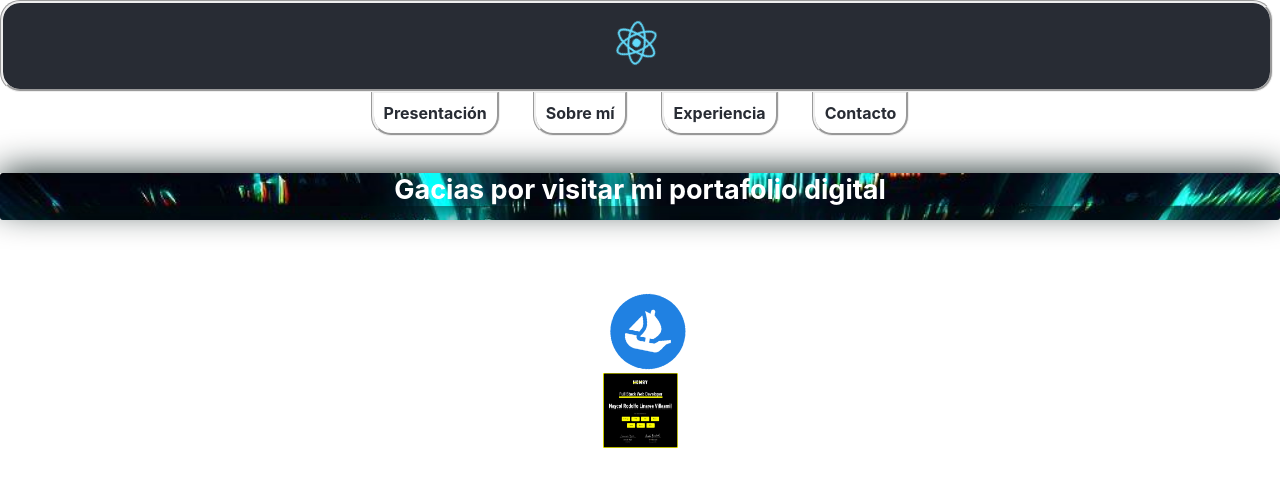
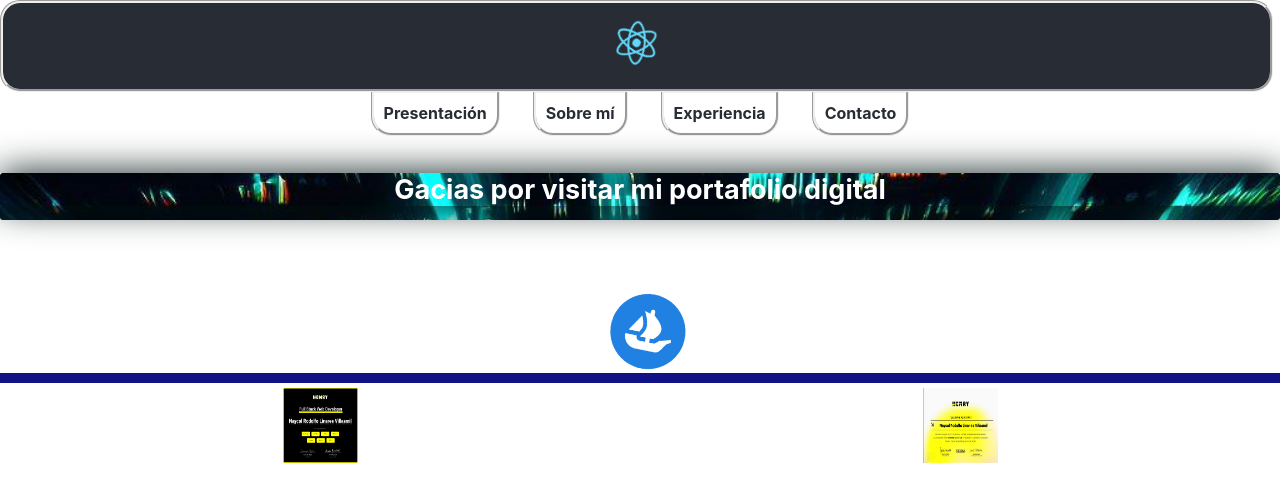
Before and after one commit to wuaicot/Frontend-Portfolio, a React (Create React App) app: page /landinpage in a window 1280 px wide. Shown: the top 502 px of the page. Built offline with nearby package versions, Linux system fonts and the light colour scheme.

Commit message:
adding TA certificate in landinpage

```diff
--- a/src/components/Landin/LandinPage.js
+++ b/src/components/Landin/LandinPage.js
@@ -5,8 +5,13 @@ import Matx from '../../image/Matx.png';
 import HeroSocial from "../HeroSocial/HeroSocial";
 import openLogo from "../../image/OpenSea_icon.svg1024.png";
 import FSWD from "../../image/Certificado_Henry_FSWD.png";
+import taCertf from "../../image/TA-Certf1252x877.png";
 
 const open="https://opensea.io/es/wuaicotnft22";
+const certFswd= "https://certificates.soyhenry.com/new-cert?id=8173422a2e645676511f3fa24f6db9174d81e3e76871bed6da857307da8a6f0b";
+const TA= "https://certificates.soyhenry.com/new-cert?id=5e76160462ff0372ef65f37267628f90d0a9324febcc435d947247098c6d2ca4";
+
+
 const LandinPage = () => {
   // Define the inline style with the desired background color
   const containerStyle = {
@@ -14,7 +19,7 @@ const LandinPage = () => {
     backgroundSize: 'cover',
   };
 
-   const certFswd= "https://certificates.soyhenry.com/new-cert?id=8173422a2e645676511f3fa24f6db9174d81e3e76871bed6da857307da8a6f0b";
+
 
   return (
     <div className={styles.container} style={containerStyle}>
@@ -32,13 +37,19 @@ const LandinPage = () => {
 
       </div>
 
-      <div>
-        <HeroSocial
+      <div className={styles.certifFswd}>
+      <HeroSocial
        src={FSWD}
        href={certFswd}
        alt="miniatura del certificado FSWD"
        title="Full Stack Web Developer_Naycol R. Linares V."
       />
+      <HeroSocial
+          href={TA}
+          src={taCertf}
+          alt="TEACHING ASSISTANT"
+          title="Mi certificado TA"
+        />
       </div>
 
     </div>
--- a/src/components/Landin/LandinPage.module.css
+++ b/src/components/Landin/LandinPage.module.css
@@ -7,13 +7,11 @@
 
   }
 
-
   .acheuno {
     padding-top: 0px;
     margin-top: 27px;
     font-size: 27px;
     color: white;
-
 
     animation: lightning 0.9s infinite alternate;
   }
@@ -22,10 +20,7 @@
   @keyframes lightning {
     from { box-shadow: 0px 0px 40px #000; }
     to { box-shadow: 0px 0px 10px #12fbec; }
-
   }
-
-
 
   .openS {
     margin-top: 70px;
@@ -50,6 +45,15 @@
     transform: translate(0, 5px);
   }
 
+   .certifFswd{
+    padding-top: 5px;
+
+    display: flex;
+    justify-content:space-around;
+    align-content: center;
+    border-top: 10px solid rgb(18, 18, 135);
+
+   }
 
 
 
```
Also changed, not shown: src/image/TA-Certf1252x877.png (added).
